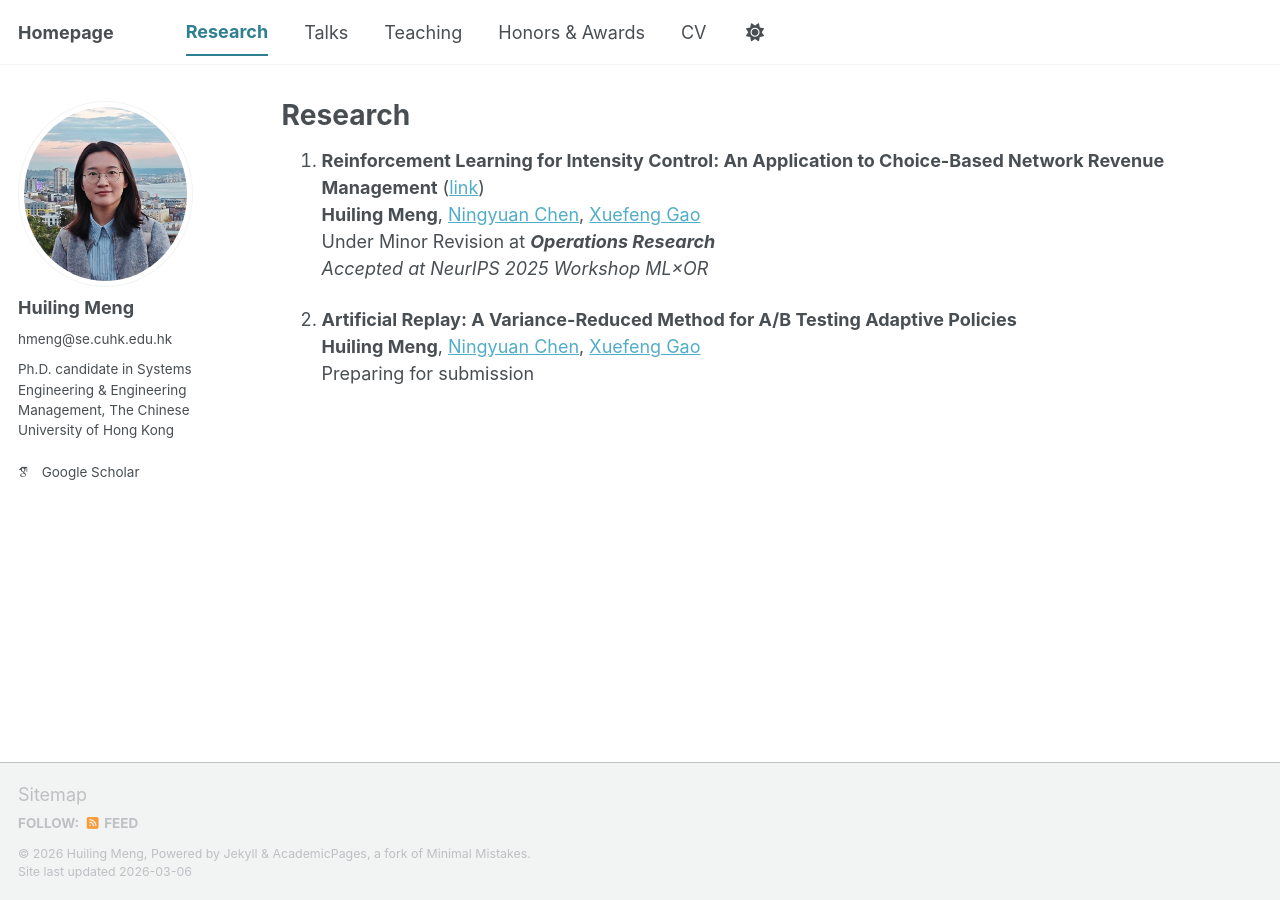
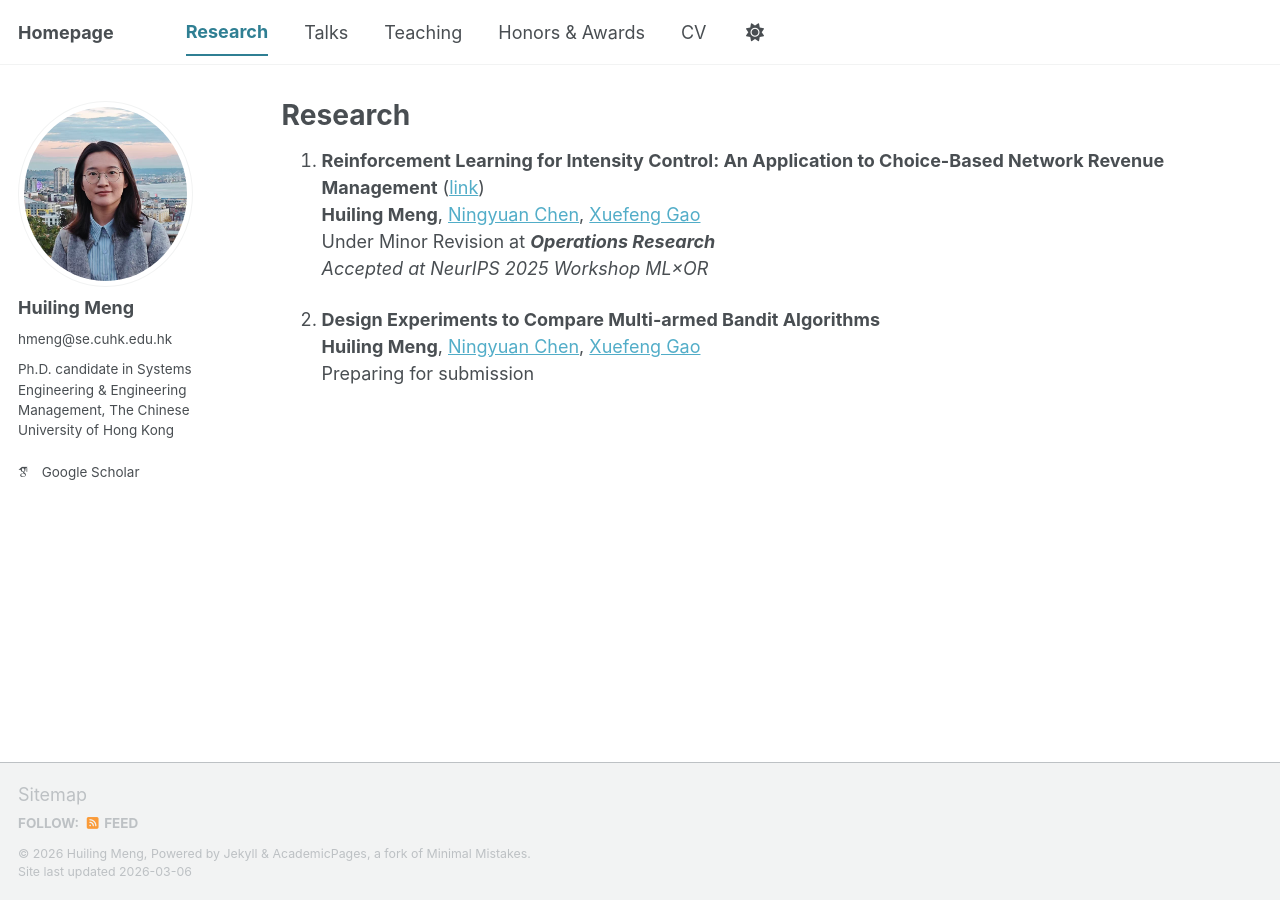
Before and after one commit to huilingmeng/huilingmeng.github.io, a Jekyll site: the page built from _pages/research.md, in a window 1280 px wide. Built offline with Jekyll 4.4.1, drawn with Linux system fonts in a browser that asks for light colours; some web fonts are replaced; a script bundle is joined from its source files by our own code; library files that are not in the unit come from our copies.

Commit message:
Update research paper titles and statuses

```diff
--- a/_pages/research.md
+++ b/_pages/research.md
@@ -11,6 +11,6 @@ author_profile: true
    Under Minor Revision at ***Operations Research***
    *Accepted at NeurIPS 2025 Workshop ML×OR*
 
-2. **Artificial Replay: A Variance-Reduced Method for A/B Testing Adaptive Policies**
+2. **Design Experiments to Compare Multi-armed Bandit Algorithms**
    **Huiling Meng**, [Ningyuan Chen](http://individual.utoronto.ca/ningyuanchen), [Xuefeng Gao](https://www1.se.cuhk.edu.hk/~xfgao/)
    Preparing for submission
```
